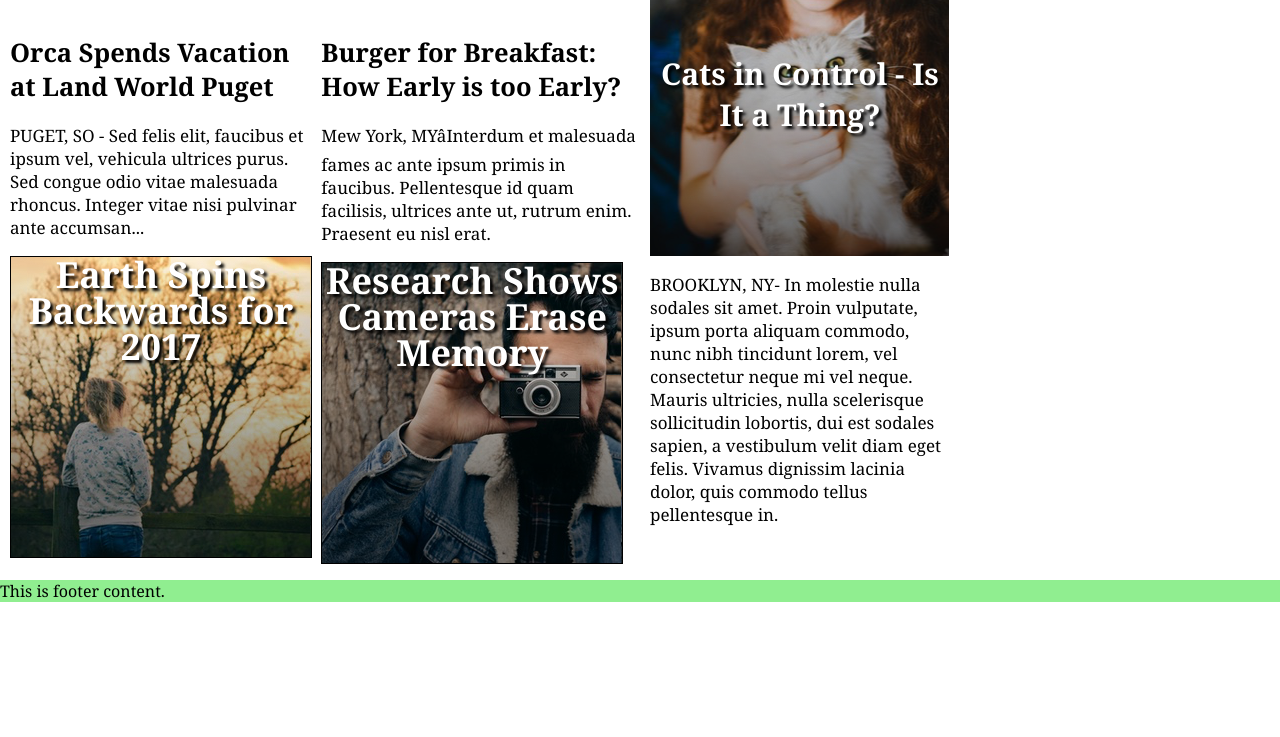
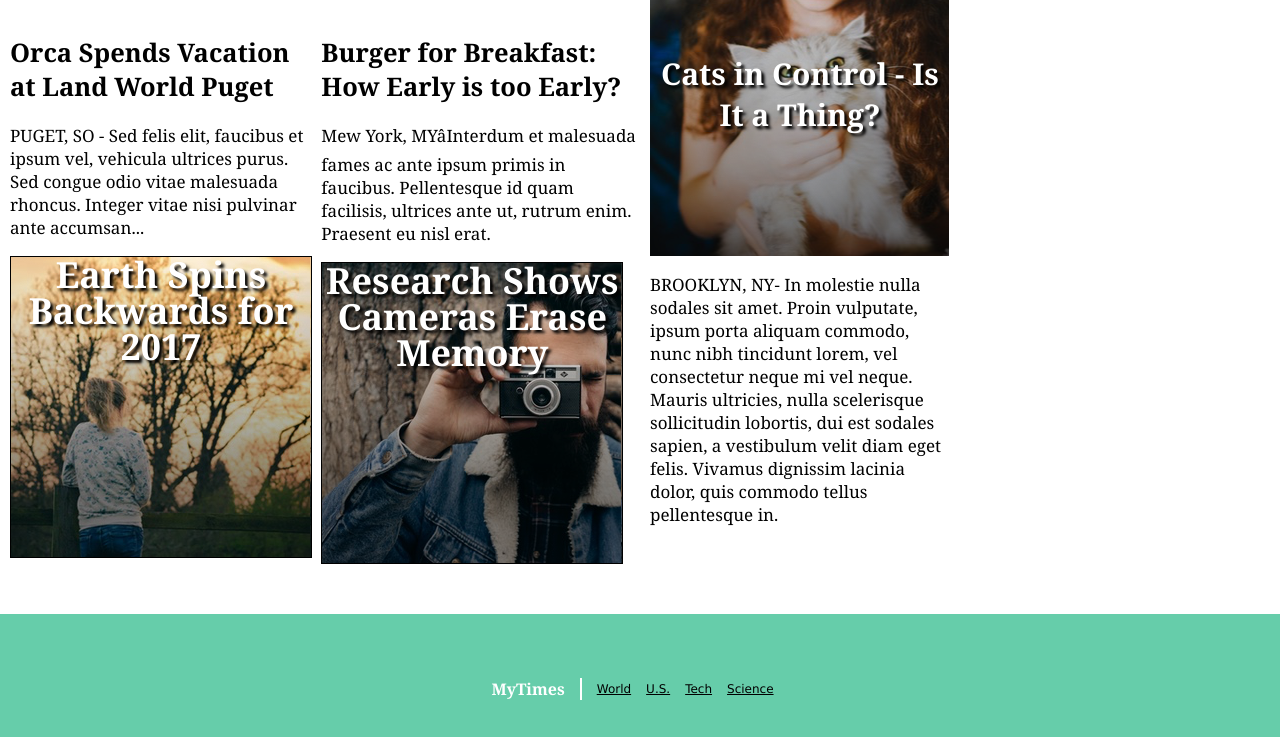
Before and after one commit to thomruns/MyTimes_Site, a plain HTML site: page index.html in a window 1280 px wide. Shown: the part 663-1400 px from the top of the page. Before the commit the page ends 1281 px from the top, so only its background shows below. Drawn offline with Linux system fonts and the light colour scheme.

Commit message:
Footer styled page completed.

```diff
--- a/index.html
+++ b/index.html
@@ -84,8 +84,12 @@
     </div>
     <!--Footer section starts here-->
     <div class="footer">
-            <p>This is footer content.</p>
-          </div>
+      <p class="footer-logo">MyTimes</p>
+      <span class="footer-link"><a href="#">World</a></span>
+      <span class="footer-link"><a href="#">U.S.</a></span>
+      <span class="footer-link"><a href="#">Tech</a></span>
+      <span class="footer-link"><a href="#">Science</a></span>
+    </div>
 
   </body>
 </html>
--- a/style.css
+++ b/style.css
@@ -50,7 +50,7 @@ body {
   display: flex;
   font-size: 17px;
   color: #000;
-  margin: 0 5px;
+  margin: 0 5px 50px 5px;
   padding-top: 90px;
 }
 
@@ -207,5 +207,27 @@ body {
 
 /* Footer Styles */
 .footer {
-  background-color: lightgreen;
+  background-color: MediumAquamarine;
+  margin: auto;
+  font-family: Verdana;
+  font-size: 12px;
+  display: flex;
+  align-items: center;
+  justify-content: center;
+  height: 150px;
 }
+
+.footer-logo {
+  font-family: Georgia;
+ font-size: 16px;
+ font-weight: bold;
+ color: white;
+ border-right: 2px solid white;
+ margin-right: 15px;
+ padding-right: 15px;
+}
+
+.footer-link a {
+  padding-right: 15px;
+  color: #000;
+}
```
